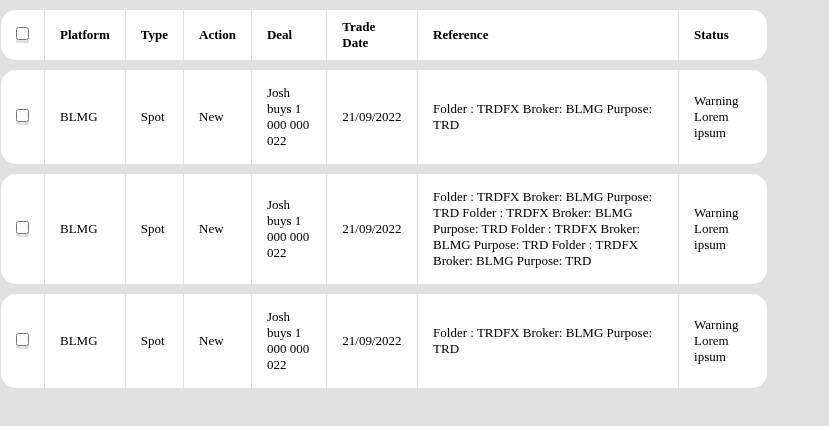
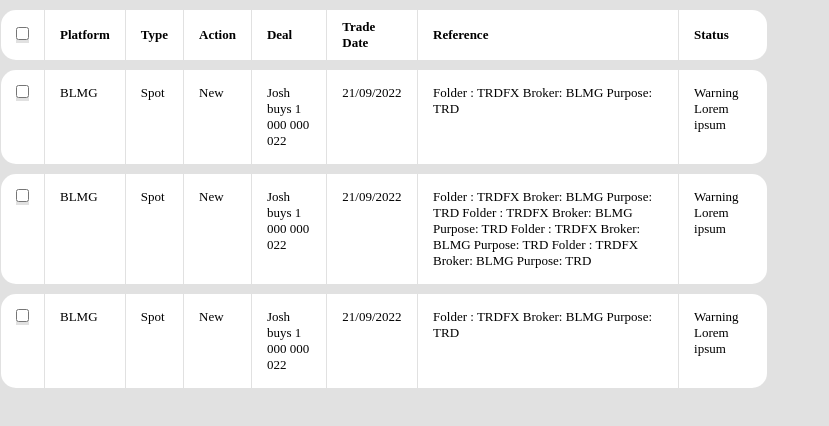
Before and after one commit to karlidaganil/table-test, a React (Vite) app: page / in a window 1280 px wide. Shown: the top 426 px of the page, without its empty margins (0-829 px from the left). Built offline with nearby package versions, Linux system fonts and the light colour scheme.

Commit message:
cell virtucal align

```diff
--- a/src/index.css
+++ b/src/index.css
@@ -19,6 +19,7 @@ tbody tr td {
 tbody tr td {
   background-color: white;
   padding: 15px 15px;
+  vertical-align: top;
 }
 
 .left-corner {
```
